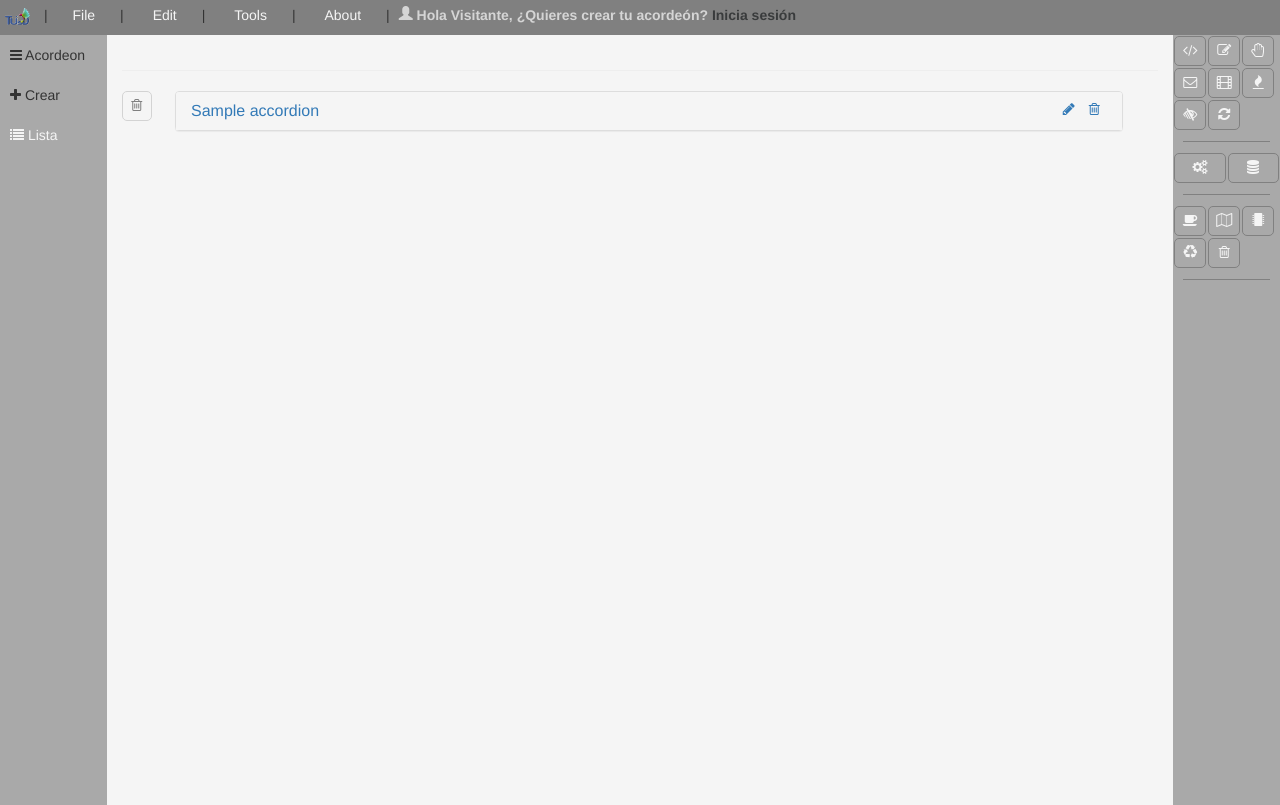
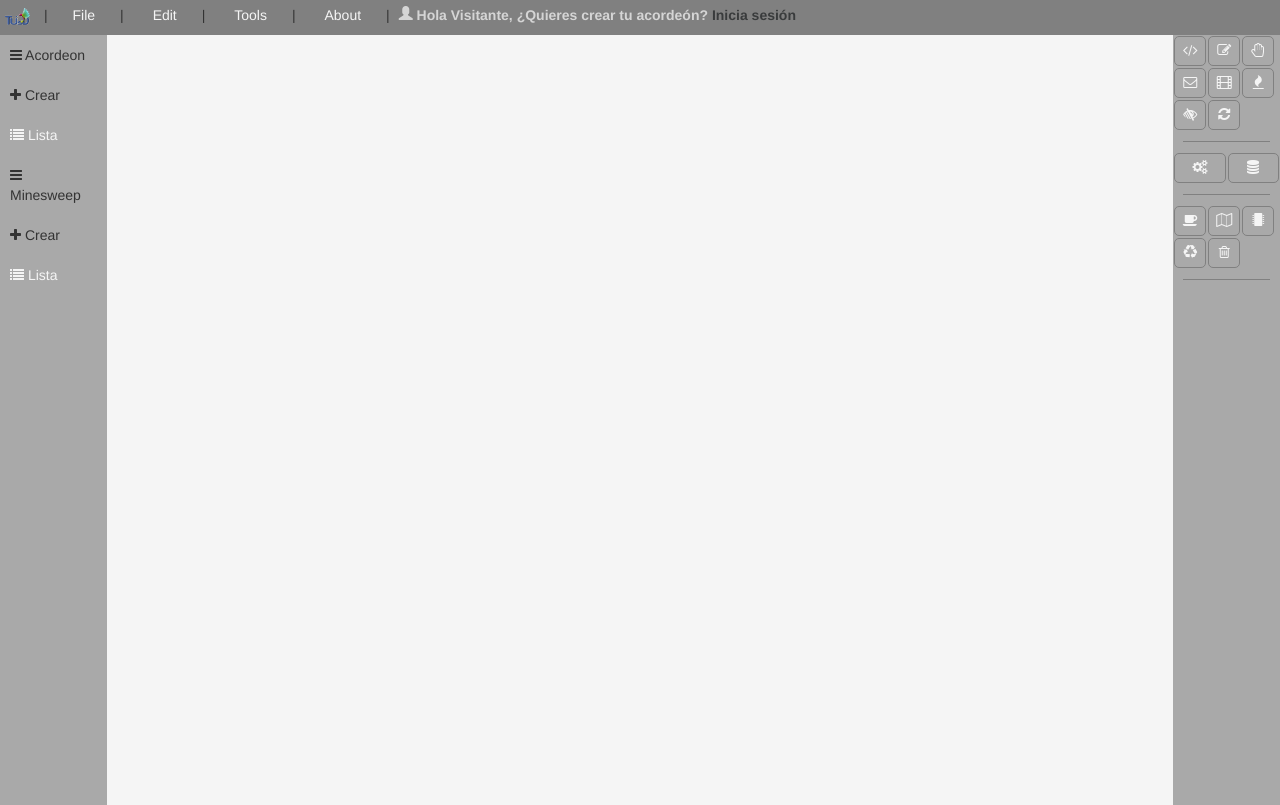
Before and after one commit to PhoenixTmUSB/PTmAcordeon, a Django app: page / in a window 1280 px wide. Run offline with Django 3.2, Linux system fonts and the light colour scheme; tables that the repository leaves empty hold one stand-in row (values such as "Sample post"); some libraries are stand-ins or nearby versions.

Commit message:
crea minesweep desde index y los lista. Condicional en create_acordion para verificar que exista el acordion form

```diff
--- a/phoenix/accordion/urls.py
+++ b/phoenix/accordion/urls.py
@@ -3,7 +3,7 @@ from django.conf.urls import url
 from .views import *
 
 urlpatterns = [
-    url(r'^$', accordionList, name='accordion-index'),
+    url(r'^$', index, name='accordion-index'),
     url(r'^acordeon/$', accordionList, name='accordion-list'),
     url(r'^crear-acordeon/$', accordionCreate, name='accordion-create'),
     url(r'^editar-acordeon/(?P<accordion_id>[\w\-]+)$', accordionEdit, name='accordion-edit'),
--- a/phoenix/accordion/views.py
+++ b/phoenix/accordion/views.py
@@ -10,6 +10,8 @@ from django.urls import reverse
 from .forms import AccordionForm
 from .models import *
 
+from minesweep.forms import MinesweepForm
+
 
 ## Home, vista inicial que ven los usuarios
 def index(request):
@@ -17,7 +19,8 @@ def index(request):
         request,
         'index.html',
         context={
-            'accordionForm': AccordionForm
+            'accordionForm': AccordionForm,
+            'minesweepForm': MinesweepForm,
         }
     )
 
--- a/phoenix/minesweep/forms.py
+++ b/phoenix/minesweep/forms.py
@@ -3,3 +3,11 @@ from django import forms
 from .models import *
 
 # Create your forms here
+
+class MinesweepForm(forms.ModelForm):
+	class Meta:
+		model = Minesweep
+		fields = [
+			'content', 'content_style',
+			'width', 'height',
+		]
--- a/phoenix/minesweep/models.py
+++ b/phoenix/minesweep/models.py
@@ -11,6 +11,11 @@ class Minesweep(models.Model):
     )
     content = models.TextField(
         u'Contenido',
+        blank=True,
+        null=True
+    )
+    content_style = models.TextField(
+        u'Estilos del contenido',
         blank=True,
         null=True
     )
--- a/phoenix/minesweep/urls.py
+++ b/phoenix/minesweep/urls.py
@@ -3,5 +3,6 @@ from django.conf.urls import url
 from .views import *
 
 urlpatterns = [
-    url(r'^minesweep/$', minesweep, name='minesweep-list'),
+    url(r'^minesweep/$', minesweepList, name='minesweep-list'),
+    url(r'^crear-minesweep/$', minesweepCreate, name='minesweep-create'),
 ]
--- a/phoenix/templates/create_accordion.html
+++ b/phoenix/templates/create_accordion.html
@@ -1,6 +1,7 @@
 {% load static bootstrap3 %}
 
 <!-- Accordion modal -->
+{% if accordionForm %}
 <div id="accordion-create-modal" class="modal fade" tabindex="-1" role="dialog" aria-labelledby="accordionCreateModal">
     <div class="modal-dialog modal-lg" role="document">
         <div class="modal-content">
@@ -31,4 +32,5 @@
         </div>
     </div>
 </div>
+{% endif %}
 <!-- End accordion modal -->
--- /dev/null
+++ b/phoenix/templates/create_minesweep.html
@@ -0,0 +1,33 @@
+{% load static bootstrap3 %}
+
+<!-- Minesweep modal -->
+{% if minesweepForm %}
+<div id="minesweep-create-modal" class="modal fade" tabindex="-1" role="dialog" aria-labelledby="minesweepCreateModal">
+    <div class="modal-dialog modal-lg" role="document">
+        <div class="modal-content">
+            <div class="modal-header">
+                <button type="button" class="close" data-dismiss="modal" aria-label="Close"><span aria-hidden="true">&times;</span></button>
+                <h4 class="modal-title" id="myModalMinesweep">Crear Minesweep</h4>
+            </div>
+            <div class="modal-body">
+                <form id="minesweep-create-form" method="POST" class="post-form" novalidate>
+
+                    {% csrf_token %}
+                    <div class="row">
+                        <div class="col-lg-6">
+                            {% bootstrap_field minesweepForm.content %}
+                            {% bootstrap_field minesweepForm.content_style %}
+                        </div>
+                        <div class="col-lg-6">
+                            {% bootstrap_field minesweepForm.width %}
+                            {% bootstrap_field minesweepForm.height %}
+                        </div>
+                    </div>
+                    <button type="submit" class="save btn btn-default" id="minesweep-create-submit">Crear</button>
+                </form>
+            </div>
+        </div>
+    </div>
+</div>
+{% endif %}
+<!-- End minesweep modal -->
--- a/phoenix/templates/index.html
+++ b/phoenix/templates/index.html
@@ -57,6 +57,12 @@
                             <i class="fa fa-plus" aria-hidden="true"></i> Crear
                         </li>
                         <a class="hover" href="{% url 'accordion:accordion-list' %}"><li class="blue-hover"><i class="fa fa-list" aria-hidden="true"></i> Lista</li></a>
+
+                        <li><i class="fa fa-bars" aria-hidden="true"></i> Minesweep</li>
+                        <li class="blue-hover" data-toggle="modal" data-target="#minesweep-create-modal">
+                            <i class="fa fa-plus" aria-hidden="true"></i> Crear
+                        </li>
+                        <a class="hover" href="{% url 'minesweep:minesweep-list' %}"><li class="blue-hover"><i class="fa fa-list" aria-hidden="true"></i> Lista</li></a>
                     </ul>
                 </div>
                 <div class="col-lg-10 col-md-10 col-sm-10 col-xs-10 body-tools">
@@ -97,6 +103,7 @@
         </div>
 
         {% include 'create_accordion.html' %}
+        {% include 'create_minesweep.html' %}
 
         <!-- BEGIN # MODAL LOGIN -->
         <div class="modal fade" id="login-modal" tabindex="-1" role="dialog" aria-labelledby="modalLoginLabel"
@@ -269,6 +276,32 @@
                         console.log(XMLHttpRequest.responseText);
                     })
                 })
+
+                $("#minesweep-create-submit").on('click', function(e){
+                    e.preventDefault();
+
+                    var minesweepForm = $('#minesweep-create-form').serialize();
+                    var csrftoken = getCookie('csrftoken');
+
+                    $.ajaxSetup({
+                        beforeSend: function(xhr, settings) {
+                            if (!csrfSafeMethod(settings.type) && !this.crossDomain) {
+                                xhr.setRequestHeader("X-CSRFToken", csrftoken);
+                            }
+                        },
+                    });
+
+                    $.ajax({
+                        url: "{% url 'minesweep:minesweep-create'%}",
+                        data: JSON.stringify(minesweepForm),
+                        method: "POST",
+                        dataType: 'json',
+                    }).done(function(data){
+                        window.location.replace(data['redirectTo']);
+                    }).fail(function(XMLHttpRequest, textStatus, errorThrown) {
+                        console.log(XMLHttpRequest.responseText);
+                    })
+                })
             });
         </script>
         {% block extraJS %}
```
Also changed, not shown: phoenix/minesweep/views.py (+41 -8 lines), phoenix/templates/list_minesweep.html (added, +11 -0 lines), phoenix/minesweep/migrations/0002_minesweep_content_style.py (added).
